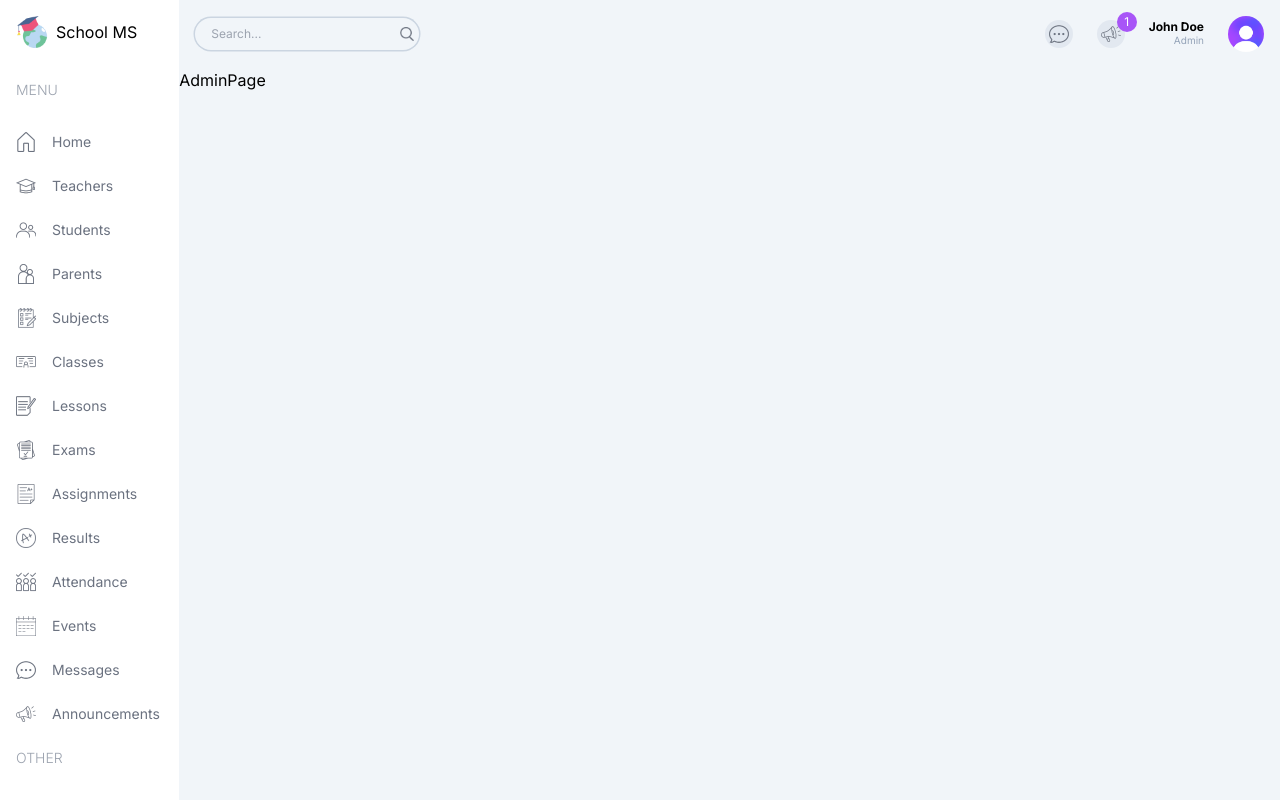
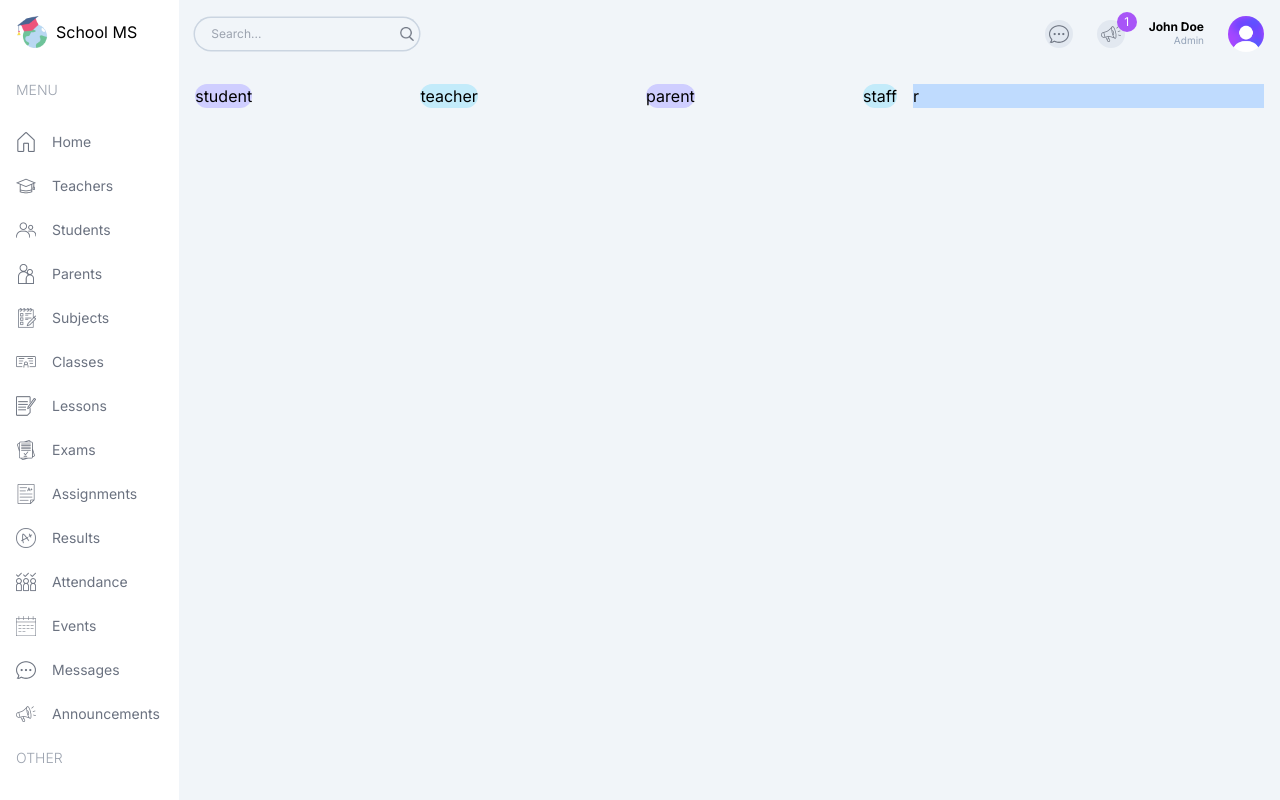
Before and after one commit to alkanaziz/school-dashboard-ui, a Next.js app: page /admin in a window 1280 px wide. Built offline with nearby package versions, Linux system fonts and the light colour scheme.

Commit message:
Refactor AdminPage component to include UserCard component and layout for user cards

```diff
--- a/src/app/(dashboard)/admin/page.tsx
+++ b/src/app/(dashboard)/admin/page.tsx
@@ -1,7 +1,22 @@
+import UserCard from "@/components/UserCard";
+
 const AdminPage = () => {
   return (
-    <div className=''>AdminPage</div>
-  )
-}
+    <div className="flex flex-col gap-4 p-4 lg:flex-row">
+      {/* LEFT */}
+      <div className="lg:w-2/3">
+        {/* USER CARD */}
+        <div className="flex flex-col gap-4 justify-between lg:flex-row">
+          <UserCard type="student" />
+          <UserCard type="teacher" />
+          <UserCard type="parent" />
+          <UserCard type="staff" />
+        </div>
+      </div>
+      {/* RIGHT */}
+      <div className="bg-blue-200 lg:w-1/3">r</div>
+    </div>
+  );
+};
 
-export default AdminPage
+export default AdminPage;
```
